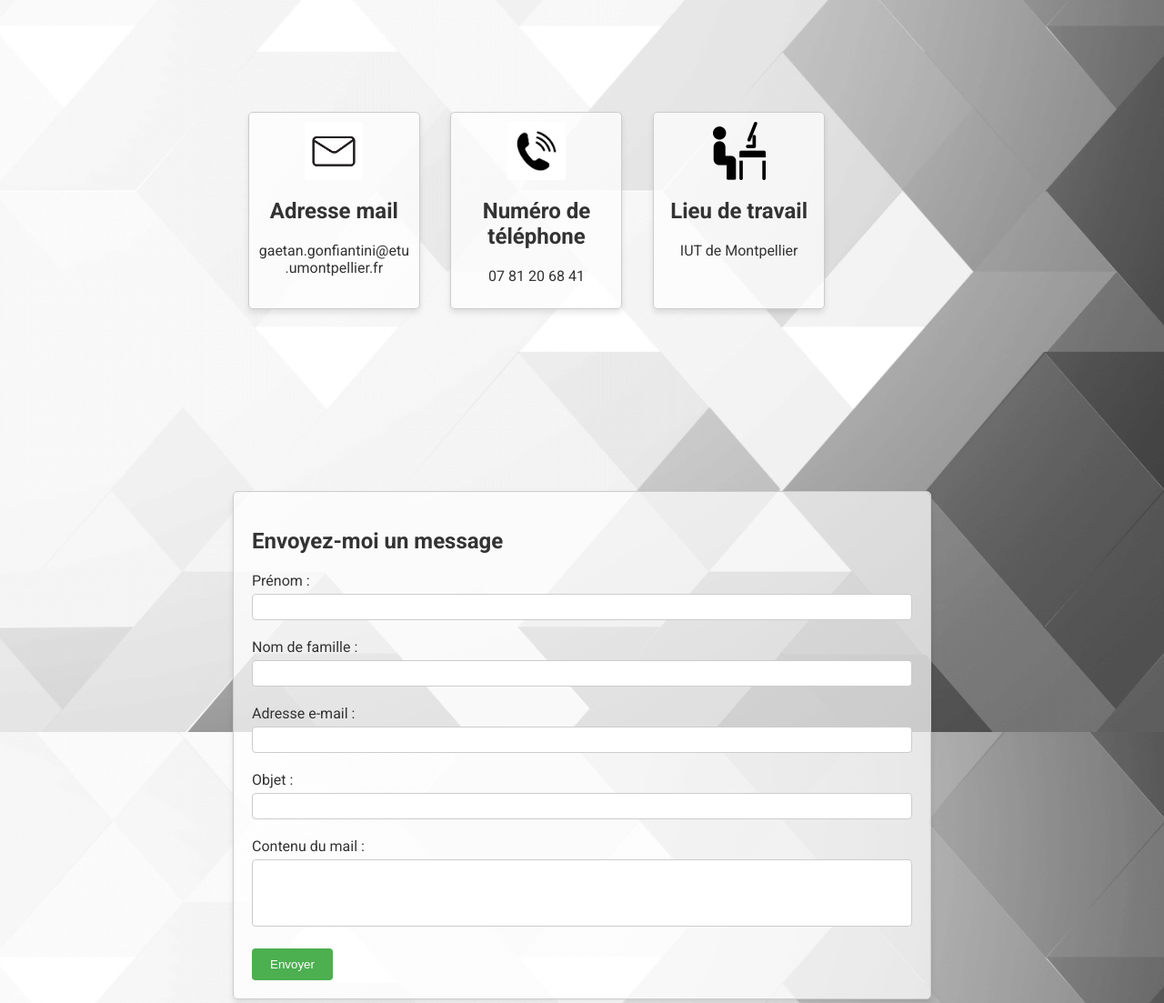
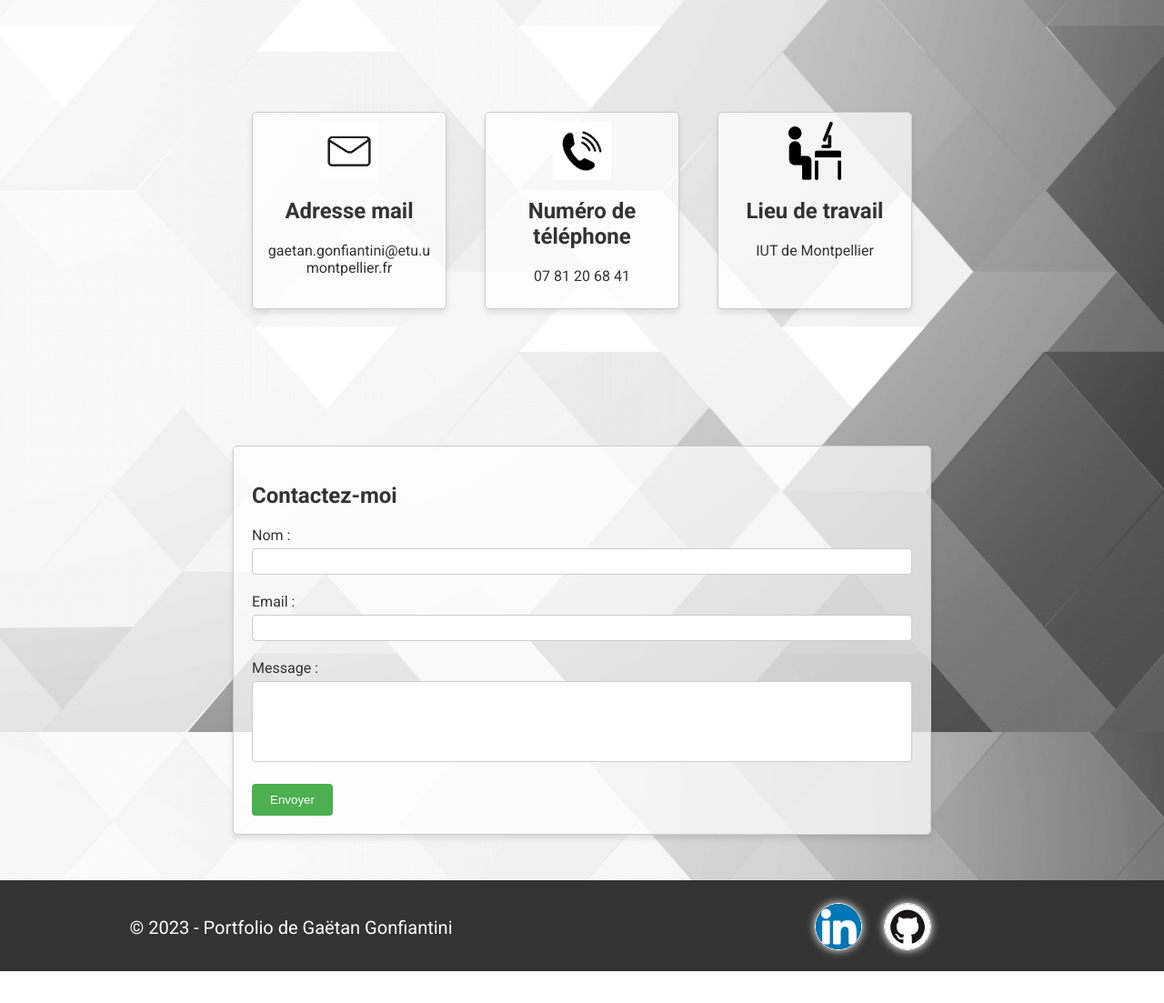
Before and after one commit to gaetanana/Portfolio-, a plain HTML site: page pages/contact.html in a window 1280 px wide. Shown: the part 219-1322 px from the top of the page at 91% size. After the commit the page ends 1287 px from the top, so only its background shows below. Drawn offline with nearby package versions, Linux system fonts and the light colour scheme.

Commit message:
Push petites modifications

```diff
--- a/pages/contact.html
+++ b/pages/contact.html
@@ -25,7 +25,9 @@
                     <div id="progress-bar"></div>
                 </div>
                 <li class="deroulant">
-                    <p class="paddingLien"><a class="lienNavBar" href="#">Projets <i id="flecheProjet" class="fas fa-caret-down"></i></a></p>
+                    <p class="paddingLien"><a class="lienNavBar" href="#">Projets <i id="flecheProjet"
+                                                                                     class="fas fa-caret-down"></i></a>
+                    </p>
                     <ul class="sous">
                         <li>
                             <a href="projets/site-ecommerce.html">Site Ecommerce</a>
@@ -39,7 +41,9 @@
                     </ul>
                 </li>
                 <li class="deroulant">
-                    <p class="paddingLien"><a class="lienNavBar" href="#">Évènements <i id="flecheEvenement" class="fas fa-caret-down"></i></a></p>
+                    <p class="paddingLien"><a class="lienNavBar" href="#">Évènements <i id="flecheEvenement"
+                                                                                        class="fas fa-caret-down"></i></a>
+                    </p>
                     <ul class="sous">
                         <li>
                             <a href="evenements/NuitInfo.html">Nuit de l'info</a>
@@ -58,7 +62,7 @@
 </header>
 <div id="contenueContact">
     <h1>Mes contacts</h1>
-    <div id="contactLigne1">
+    <div id="contacts">
         <div id="contactGauche">
             <img class="imgIcone" src="../web/img/iconeMail.png" alt="mail">
             <h2>Adresse mail</h2>
@@ -74,26 +78,36 @@
             <h2>Lieu de travail</h2>
             <p>IUT de Montpellier</p>
         </div>
+
     </div>
+
     <div id="formulaireContact">
-        <h2>Envoyez-moi un message</h2>
-        <form action="mailto:gaetan.gonfiantini@etu.umontpellier.fr" method="post" enctype="text/plain">
-            <label for="prenom">Prénom :</label> <input type="text" id="prenom" name="prenom" required=""><br>
-            <label for="nom">Nom de famille :</label> <input type="text" id="nom" name="nom" required=""><br>
-            <label for="email">Adresse e-mail :</label> <input type="email" id="email" name="email" required=""><br>
-            <label for="objet">Objet :</label> <input type="text" id="objet" name="objet" required=""><br>
-            <label for="message">Contenu du mail :</label>
-            <textarea id="message" name="message" rows="4" required=""></textarea><br>
+        <h2>Contactez-moi</h2>
+        <form>
+            <label for="nom">Nom :</label>
+            <input type="text" id="nom" name="nom" required>
+
+            <label for="email">Email :</label>
+            <input type="email" id="email" name="email" required>
+
+            <label for="message">Message :</label>
+            <textarea id="message" name="message" rows="5" required></textarea>
+
             <input type="submit" value="Envoyer">
         </form>
+
     </div>
 </div>
 <footer>
     <div id="footerGauche">
-        <p>© 2023 - Portfolio de <a target="_blank" href="https://www.linkedin.com/in/ga%C3%ABtan-gonfiantini-402798216/">Gaëtan Gonfiantini</a></p>
+        <p>© 2023 - Portfolio de <a target="_blank"
+                                    href="https://www.linkedin.com/in/ga%C3%ABtan-gonfiantini-402798216/">Gaëtan
+            Gonfiantini</a></p>
     </div>
     <div id="footerDroite">
-        <a target="_blank" href="https://www.linkedin.com/in/ga%C3%ABtan-gonfiantini-402798216/"><img src="../web/img/linkdin.png" alt="linkedin"></a> <a target="_blank" href="https://github.com/gaetanana"><img src="../web/img/gitHub.png" alt="github"></a>
+        <a target="_blank" href="https://www.linkedin.com/in/ga%C3%ABtan-gonfiantini-402798216/"><img
+                src="../web/img/linkdin.png" alt="linkedin"></a> <a target="_blank" href="https://github.com/gaetanana"><img
+            src="../web/img/gitHub.png" alt="github"></a>
     </div>
 </footer>
 <a href="#" class="scrollTop" title="Retour en haut">&uarr;</a>
--- a/web/css/contacte.css
+++ b/web/css/contacte.css
@@ -47,13 +47,12 @@ h1 {
 
 }
 
-#contactLigne1 {
+#contacts {
     display: flex;
     flex-direction: row;
     justify-content: space-around;
     margin-top: 150px;
-    margin-right: 100px;
-    margin-bottom: 200px;
+    margin-bottom: 150px;
 
 }
 
```
Also changed, not shown: pages/biographie.html (+1 -1 lines).
